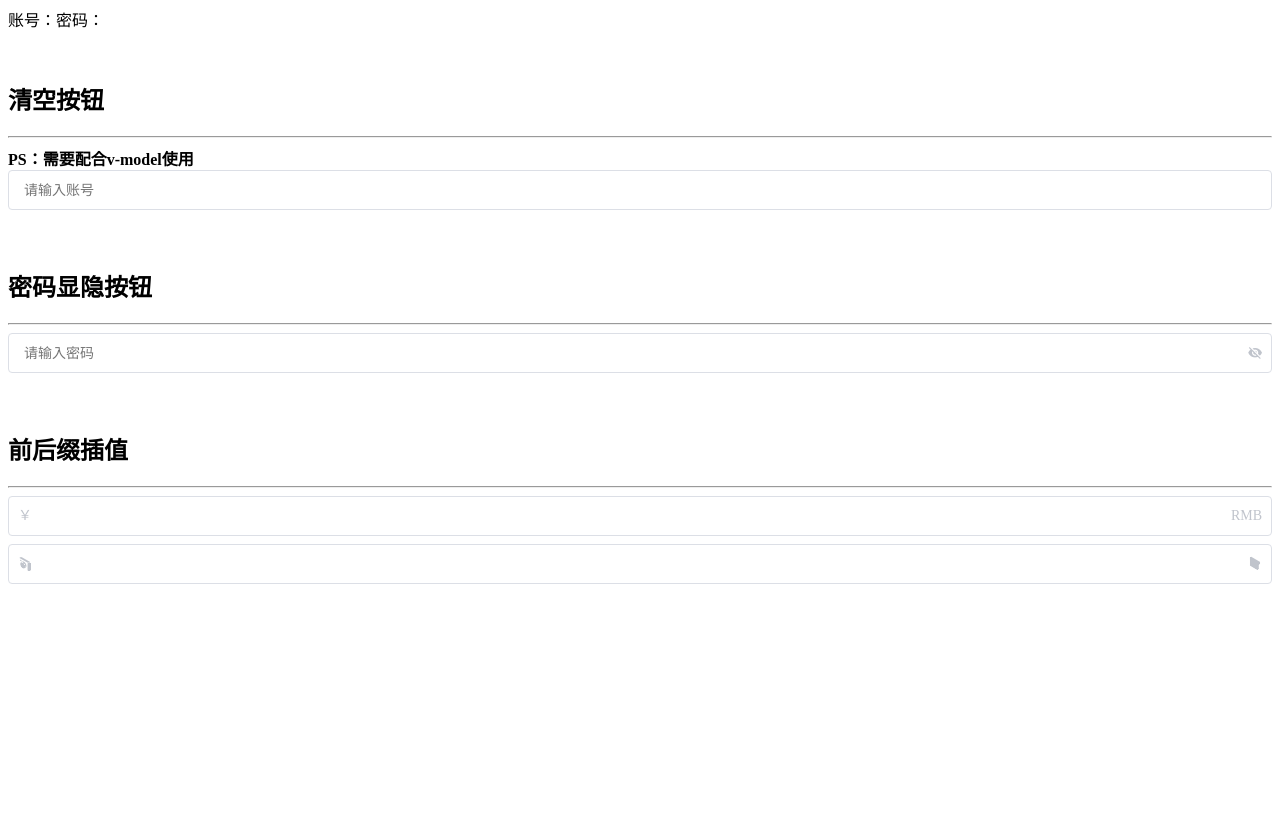
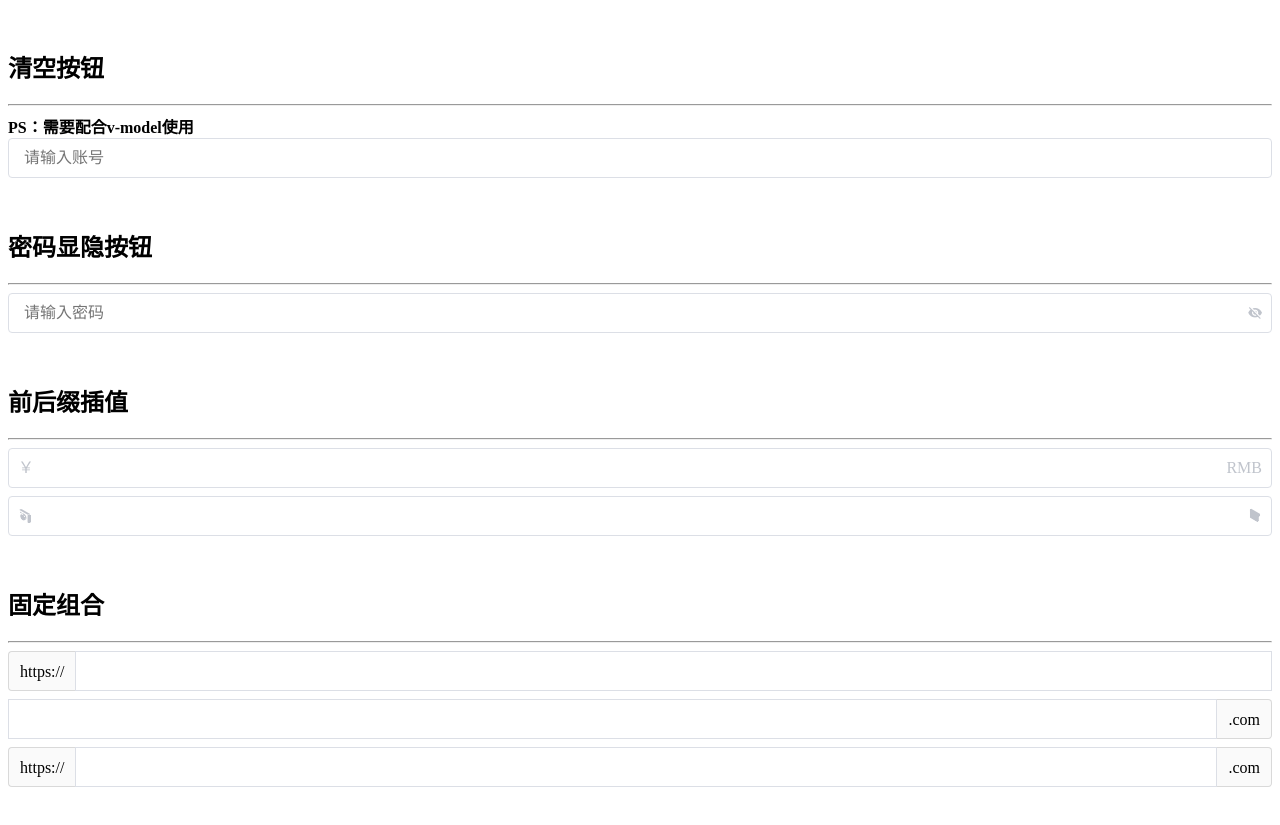
Before and after one commit to guapi233/antDesign-fake, a Vue app: page /input in a window 1280 px wide. Shown: the part 921-1746 px from the top of the page. Before the commit the page ends 1563 px from the top, so only its background shows below. Built offline with nearby package versions, Linux system fonts and the light colour scheme.

Commit message:
updated:Input组件固定组合支持

```diff
--- a/components/Input.vue
+++ b/components/Input.vue
@@ -1,11 +1,13 @@
 <template>
   <div class="c-input" :class="{ 'c-input--suffix': showSuffix, 'c-input--prefix': showPrefix }">
+    <!-- 固定前缀 -->
+    <span class="c-input__addon__before" v-if="addonBefore">{{ addonBefore }}</span>
+
     <!-- 输入框前缀 -->
     <span class="c-input__prefix" v-if="showPrefix">
       <span v-if="prefix">{{ prefix }}</span>
       <slot name="prefix" v-if="$slots.prefix"></slot>
     </span>
-
     <!-- 输入框本体 -->
     <input
       class="c-input__inner"
@@ -14,6 +16,7 @@
       :name="name"
       :placeholder="placeholder"
       :disabled="disabled"
+      :style="showInputBorder"
       :value="value"
       @input="$emit('input', $event.target.value)"
     />
@@ -35,6 +38,9 @@
       <span v-if="suffix">{{ suffix }}</span>
       <slot v-if="$slots.suffix" name="suffix"></slot>
     </span>
+
+    <!-- 固定后缀 -->
+    <span class="c-input__addon__after" v-if="addonAfter">{{ addonAfter }}</span>
   </div>
 </template>
 
@@ -92,6 +98,16 @@ export default {
       type: String,
       default: "",
     },
+    // 前固定组合
+    addonBefore: {
+      type: String,
+      default: "",
+    },
+    // 后固定组合
+    addonAfter: {
+      tupe: String,
+      default: "",
+    },
   },
   methods: {},
   computed: {
@@ -117,6 +133,14 @@ export default {
           : "password"
         : this.type;
     },
+    // 含有固定搭配的话，输入框隐藏部分边框
+    showInputBorder() {
+      if (this.addonBefore || this.addonAfter) {
+        return { borderRadius: "0px" };
+      } else {
+        return {};
+      }
+    },
   },
 };
 </script>
@@ -125,9 +149,35 @@ export default {
 .c-input {
   width: 100%;
   position: relative;
-  font-size: 14px;
-  display: inline-block;
+  font-size: 16px;
+  display: flex;
   margin: 0 8px 8px 0;
+
+  .c-input__addon__before {
+    background-color: #fafafa;
+    border: 1px solid #d9d9d9;
+    padding: 0 11px;
+    border-radius: 4px;
+    border-top-right-radius: 0;
+    border-bottom-right-radius: 0;
+    border-right: 0;
+    line-height: 40px;
+    height: 40px;
+    box-sizing: border-box;
+  }
+
+  .c-input__addon__after {
+    background-color: #fafafa;
+    border: 1px solid #d9d9d9;
+    padding: 0 11px;
+    border-radius: 4px;
+    border-top-left-radius: 0;
+    border-bottom-left-radius: 0;
+    border-left: 0;
+    line-height: 40px;
+    height: 40px;
+    box-sizing: border-box;
+  }
 
   .c-input__inner {
     -webkit-appearance: none;
@@ -137,7 +187,6 @@ export default {
     border: 1px solid #dcdfe6;
     box-sizing: border-box;
     color: #606266;
-    display: inline-block;
     font-size: inherit;
     height: 40px;
     line-height: 40px;
--- a/examples/test/Input.vue
+++ b/examples/test/Input.vue
@@ -45,6 +45,12 @@
         </template>
       </c-input>
     </blockarea>
+
+    <blockarea title="固定组合">
+      <c-input addonBefore="https://"></c-input>
+      <c-input addonAfter=".com"></c-input>
+      <c-input addonBefore="https://" addonAfter=".com"></c-input>
+    </blockarea>
   </div>
 </template>
 
```
